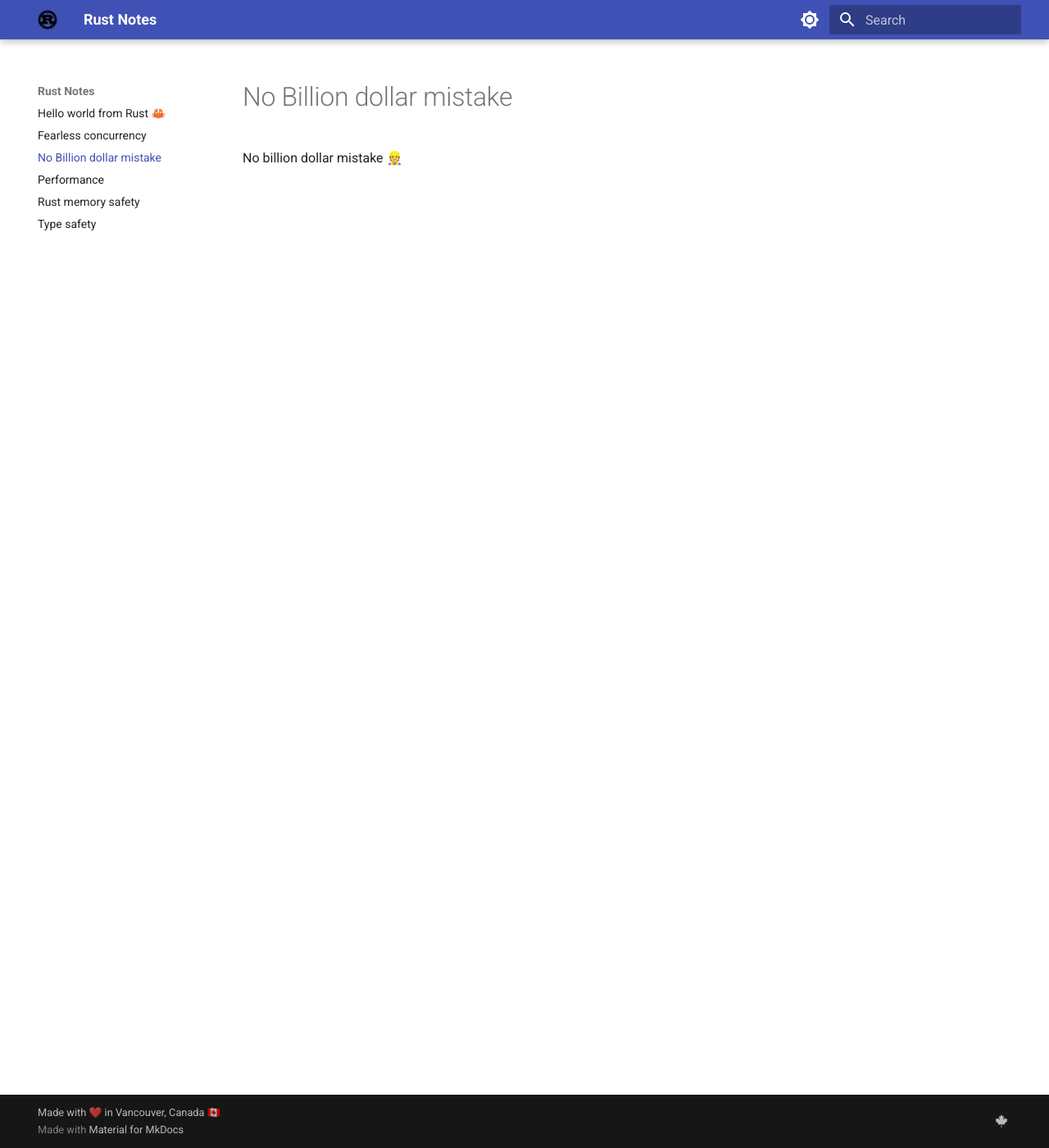
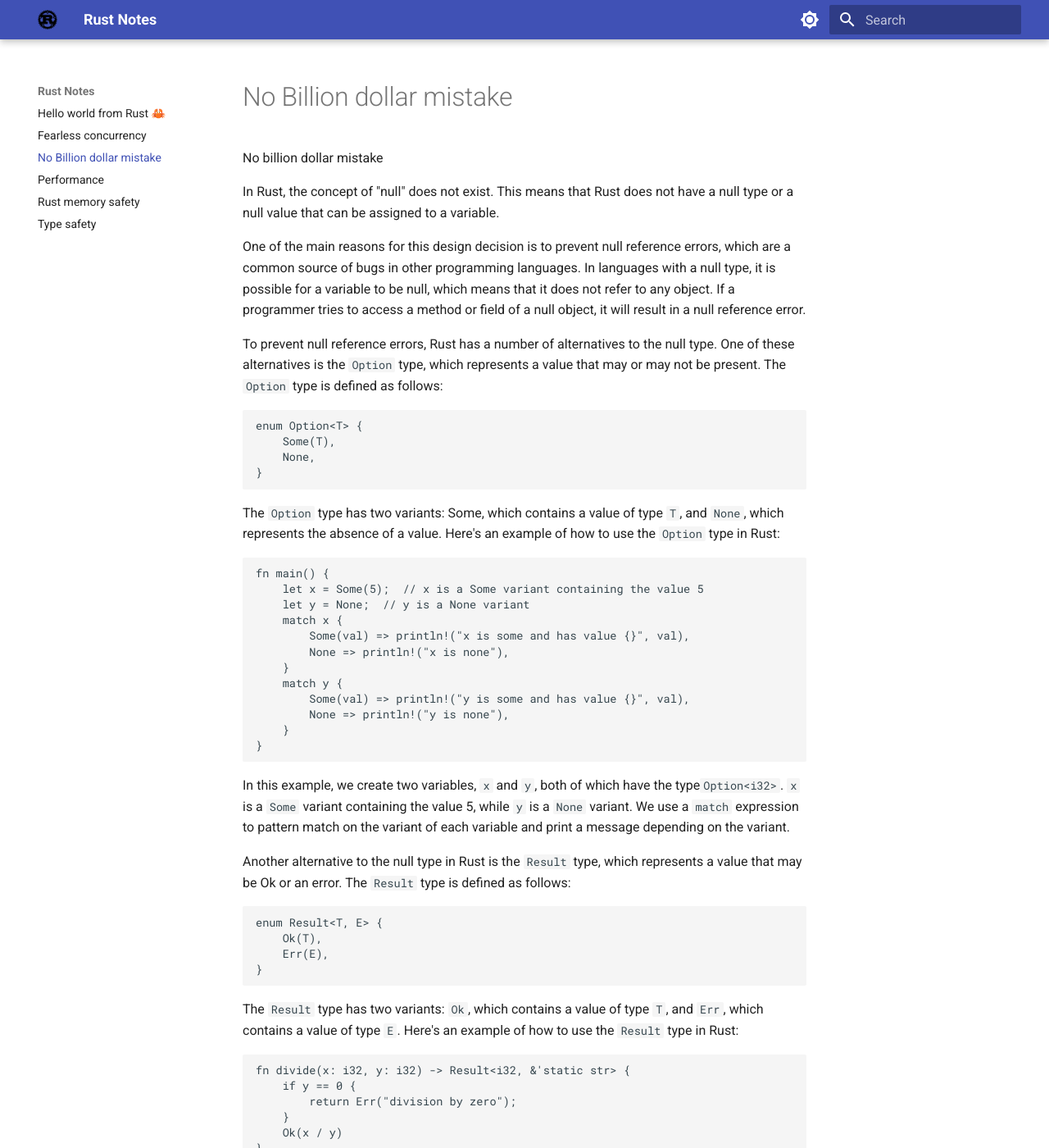
Before and after one commit to karthikaiyasamy/rustnotes, an MkDocs documentation site: the page built from docs/No Billion dollar mistake.md, in a window 1280 px wide and 1400 px high. Shown: the whole window at 82% size. Built offline with MkDocs 1.6.1 and Material for MkDocs 9.7.7, drawn with Linux system fonts in a browser that asks for light colours; some of the changed text lies outside the part shown.

Commit message:
Content addition

````diff
--- a/docs/No Billion dollar mistake.md
+++ b/docs/No Billion dollar mistake.md
@@ -1 +1,66 @@
-No billion dollar mistake 👷
+No billion dollar mistake
+
+In Rust, the concept of "null" does not exist. This means that Rust does not have a null type or a null value that can be assigned to a variable.
+
+One of the main reasons for this design decision is to prevent null reference errors, which are a common source of bugs in other programming languages. In languages with a null type, it is possible for a variable to be null, which means that it does not refer to any object. If a programmer tries to access a method or field of a null object, it will result in a null reference error.
+
+To prevent null reference errors, Rust has a number of alternatives to the null type. One of these alternatives is the `Option` type, which represents a value that may or may not be present. The `Option` type is defined as follows:
+
+``` py
+enum Option<T> {
+    Some(T),
+    None,
+}
+```
+
+The `Option` type has two variants: Some, which contains a value of type `T`, and `None`, which represents the absence of a value. Here's an example of how to use the `Option` type in Rust:
+
+``` py
+fn main() {
+    let x = Some(5);  // x is a Some variant containing the value 5
+    let y = None;  // y is a None variant
+    match x {
+        Some(val) => println!("x is some and has value {}", val),
+        None => println!("x is none"),
+    }
+    match y {
+        Some(val) => println!("y is some and has value {}", val),
+        None => println!("y is none"),
+    }
+}
+```
+
+In this example, we create two variables, `x` and `y`, both of which have the type` Option<i32>`. `x` is a `Some` variant containing the value 5, while `y` is a `None` variant. We use a `match` expression to pattern match on the variant of each variable and print a message depending on the variant.
+
+Another alternative to the null type in Rust is the `Result` type, which represents a value that may be Ok or an error. The `Result` type is defined as follows:
+
+``` py
+enum Result<T, E> {
+    Ok(T),
+    Err(E),
+}
+```
+
+The `Result` type has two variants: `Ok`, which contains a value of type `T`, and `Err`, which contains a value of type `E`. Here's an example of how to use the `Result` type in Rust:
+
+``` py
+fn divide(x: i32, y: i32) -> Result<i32, &'static str> {
+    if y == 0 {
+        return Err("division by zero");
+    }
+    Ok(x / y)
+}
+
+
+fn main() {
+    let x = 5;
+    let y = 2;
+    let result = divide(x, y);
+    match result {
+        Ok(val) => println!("result is ok and has value {}", val),
+        Err(err) => println!("result is an error: {}", err),
+    }
+}
+```
+
+In this example, we define a function `divide` that takes two integers and returns a `Result` with the result of the division. If the divisor is 0, the function returns an `Err` variant
````
Also changed, not shown: docs/Rust memory safety.md (+35 -1 lines).
